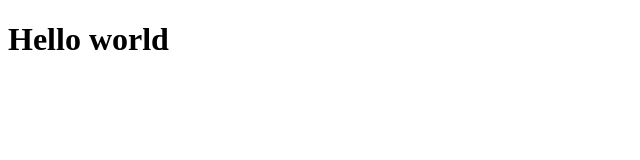
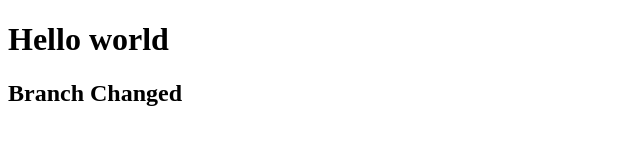
Before and after one commit to arbaazaj/test, a plain HTML site: page index.html in a window 1280 px wide. Shown: the whole page, without its empty margins (0-640 px from the left). Drawn offline with Linux system fonts and the light colour scheme.

Commit message:
Update index.html

```diff
--- a/index.html
+++ b/index.html
@@ -8,5 +8,6 @@
 </head>
 <body>
     <h1>Hello world</h1>
+    <h2>Branch Changed</h2>
 </body>
 </html>
```
